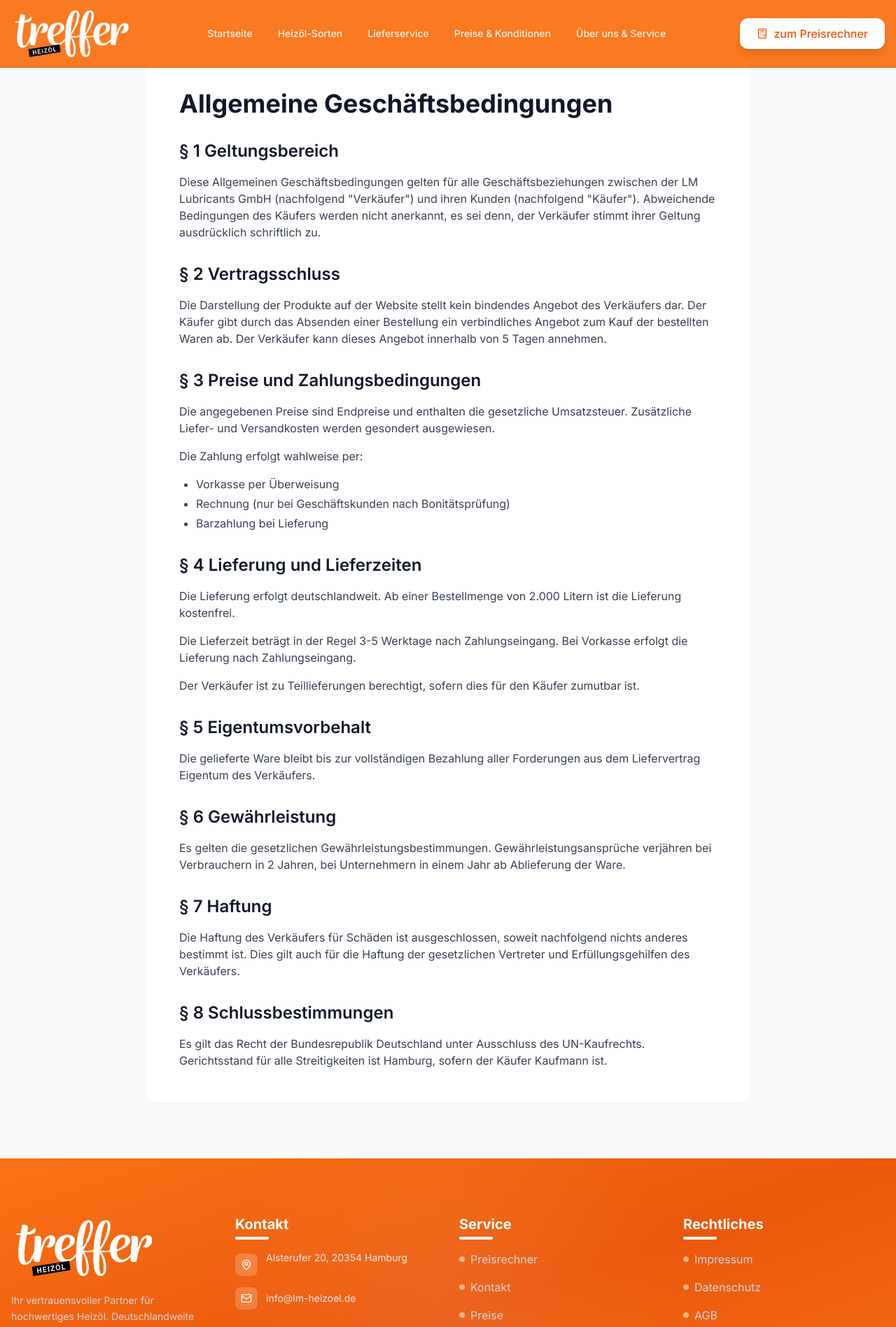
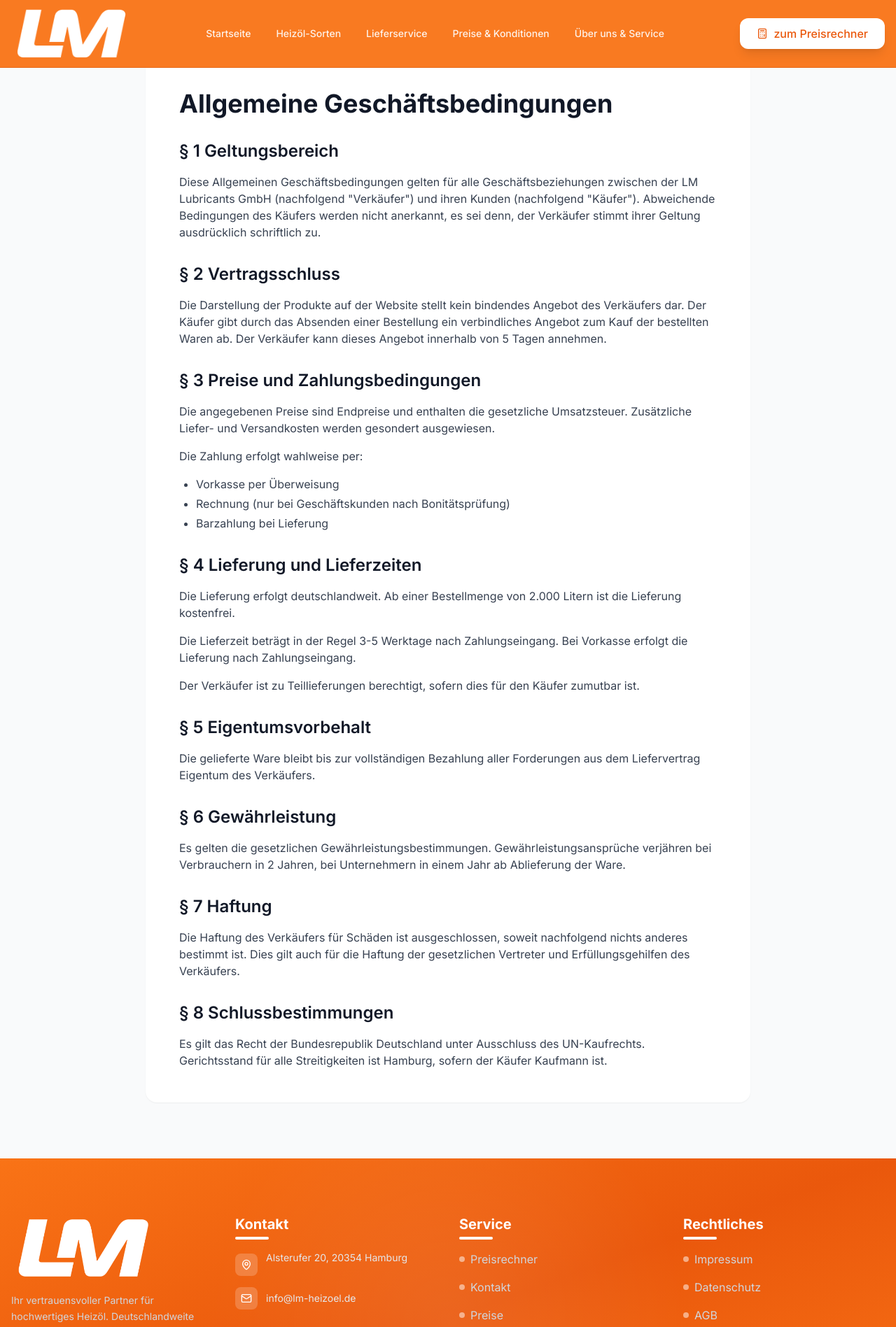
Before and after one commit to dvvvvv411/blueline-heizoel-11104, a React (Vite) app: page /agb in a window 1280 px wide. Shown: the top 1897 px of the page at 70% size. Built offline with nearby package versions, Linux system fonts and the light colour scheme.

Commit message:
Update header and footer logo
Replace the existing logo in the header and footer with the newly uploaded image. No other changes should be made.

```diff
--- a/src/components/Footer.tsx
+++ b/src/components/Footer.tsx
@@ -16,7 +16,7 @@ const Footer = () => {
             <div className="space-y-6">
               <div>
                 <img
-                  src="/lovable-uploads/treffer-logo.png"
+                  src="/lovable-uploads/lm-logo.png"
                   alt="LM-Heizöl"
                   className="h-24 w-auto mb-4"
                 />
--- a/src/components/Header.tsx
+++ b/src/components/Header.tsx
@@ -62,7 +62,7 @@ const Header = () => {
           <div className="flex items-center lg:flex-none flex-1 lg:flex-initial justify-center lg:justify-start">
             <Link to="/" onClick={handleNavClick} className="group">
               <img
-                src="/lovable-uploads/treffer-logo.png"
+                src="/lovable-uploads/lm-logo.png"
                 alt="LM-Heizöl"
                 className="h-20 w-auto transition-transform duration-300 group-hover:scale-105"
               />
```
Also changed, not shown: public/lovable-uploads/lm-logo.png (added).
